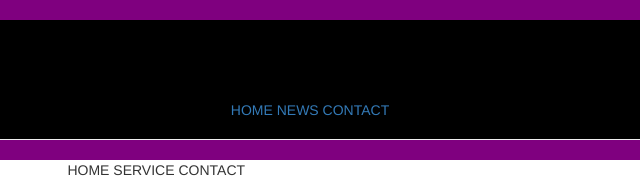
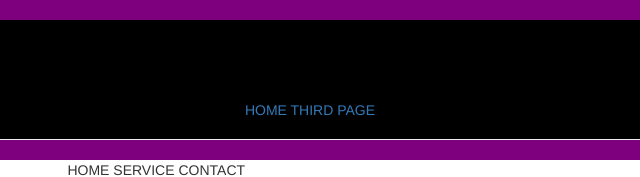
Before and after one commit to ktalaste/nettisivuni, a website: page 9AB/second.html in a window 1280 px wide. Shown: the top 177 px of the page, 330-970 px from the left. Drawn offline with Linux system fonts and the light colour scheme.

Commit message:
Fixed links.

```diff
--- a/9AB/second.html
+++ b/9AB/second.html
@@ -12,8 +12,8 @@
             <h1>SISÄLTÖ</h1>
             <nav class="page-header">
                 <p><a href="index.html">HOME</a>
-                    <a href="news.html">NEWS</a>
-                    <a href="contact.html">CONTACT</a></p>
+                    <a href="third.html">THIRD PAGE</a>
+                    </p>
             </nav>
         </header>
         <div class="container">
@@ -42,6 +42,7 @@
                         </div>
                         <div class="row">
                             <div class="col-md-6">
+                                <!-- -->
                                 <article>
                                     Lorem ipsum dolor sit amet, consectetur adipiscing elit.
                                     Nam tristique suscipit tincidunt. Sed ipsum lorem,
@@ -59,5 +60,4 @@
                     </div>
                     <footer>Copyright &copy; 2017 Kirsi Talasterä</footer>
                 </div>
-
                 </body>
```
Also changed, not shown: 9AB/suunnitelmat/third.html.png (added). Lines whose indentation alone changed are shown as unchanged.
